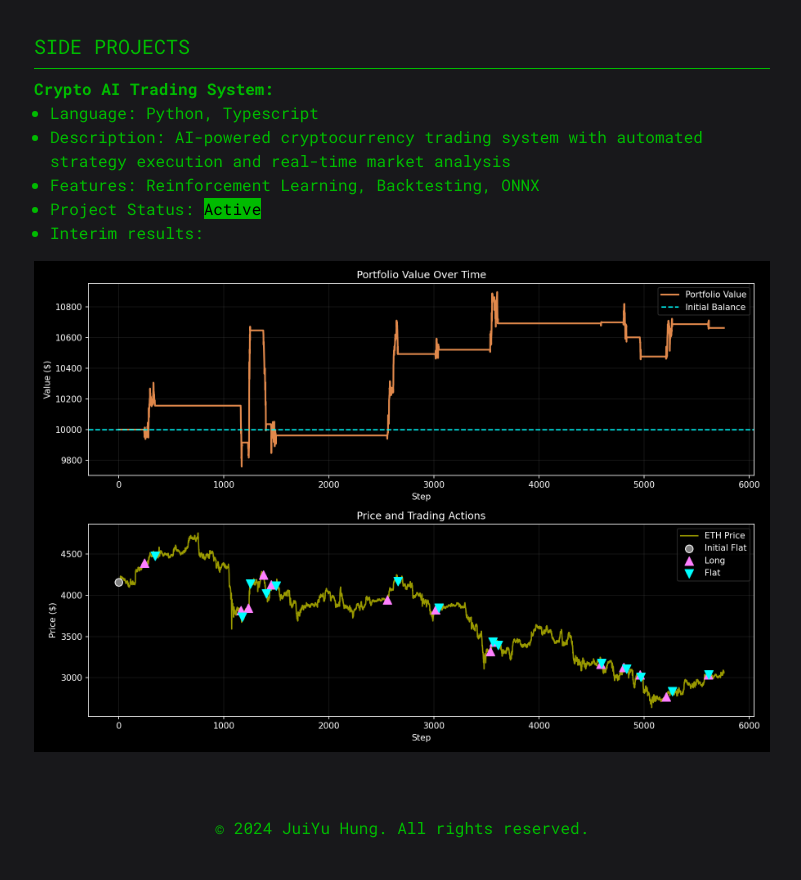
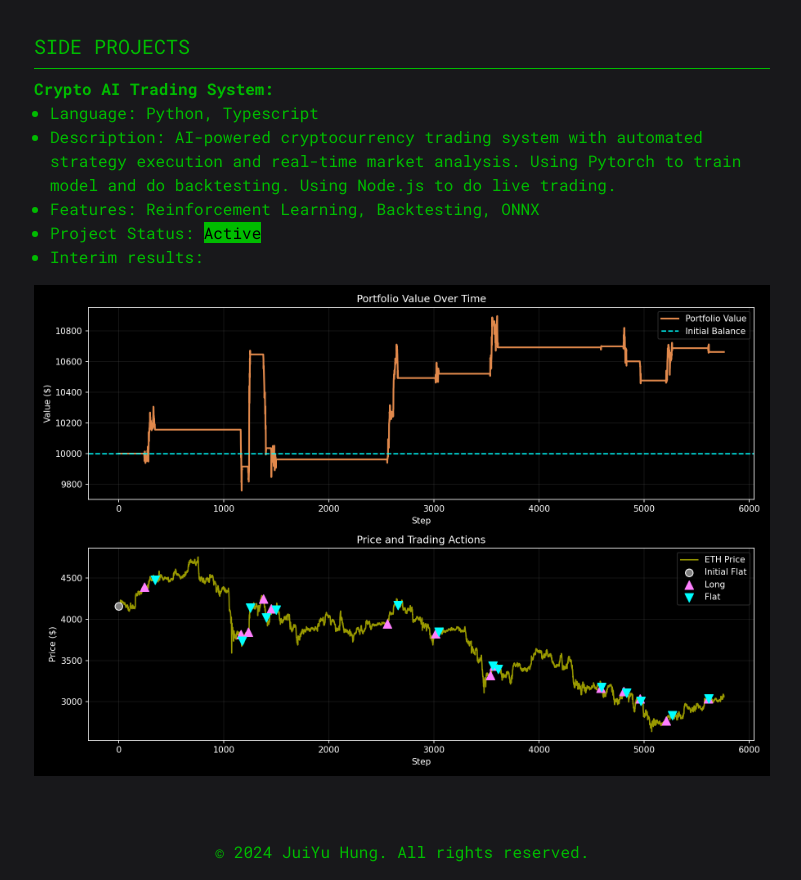
Before and after one commit to JuiYuHung-craftcat/juiyuhung-homepage, a Next.js app: page / in a window 1280 px wide. Shown: the part 1766-2646 px from the top of the page, without its empty margins (238-1039 px from the left). Before the commit the page ends 2622 px from the top, so only its background shows below. Built offline with nearby package versions, Linux system fonts and the light colour scheme.

Commit message:
Update some description

```diff
--- a/app/page.tsx
+++ b/app/page.tsx
@@ -195,7 +195,8 @@ const Resume = () => {
           <li>Language: Python, Typescript</li>
           <li>
             Description: AI-powered cryptocurrency trading system with automated
-            strategy execution and real-time market analysis
+            strategy execution and real-time market analysis. Using Pytorch to train
+            model and do backtesting. Using Node.js to do live trading.
           </li>
           <li>Features: Reinforcement Learning, Backtesting, ONNX</li>
           <li>
```
